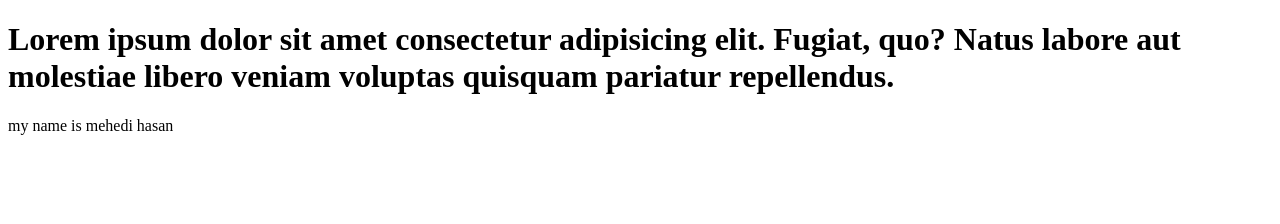
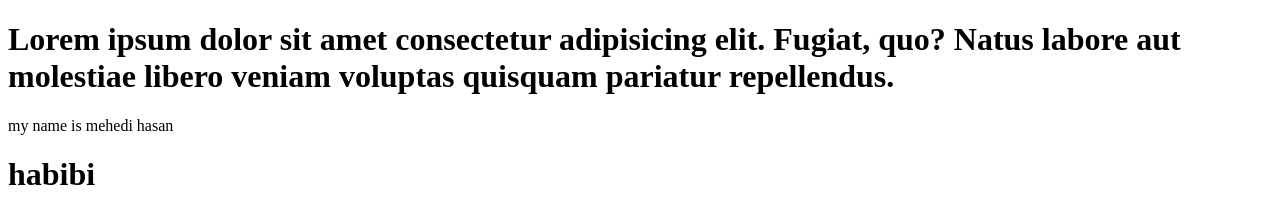
Before and after one commit to mdmehedihasanhowlader/second, a plain HTML site: page index.html in a window 1280 px wide. Drawn offline with Linux system fonts and the light colour scheme.

Commit message:
second name

```diff
--- a/index.html
+++ b/index.html
@@ -9,5 +9,6 @@
 <body>
     <h1>Lorem ipsum dolor sit amet consectetur adipisicing elit. Fugiat, quo? Natus labore aut molestiae libero veniam voluptas quisquam pariatur repellendus.</h1>
     <p>my name is mehedi hasan</p>
+    <h1>habibi</h1>
 </body>
 </html>
```
